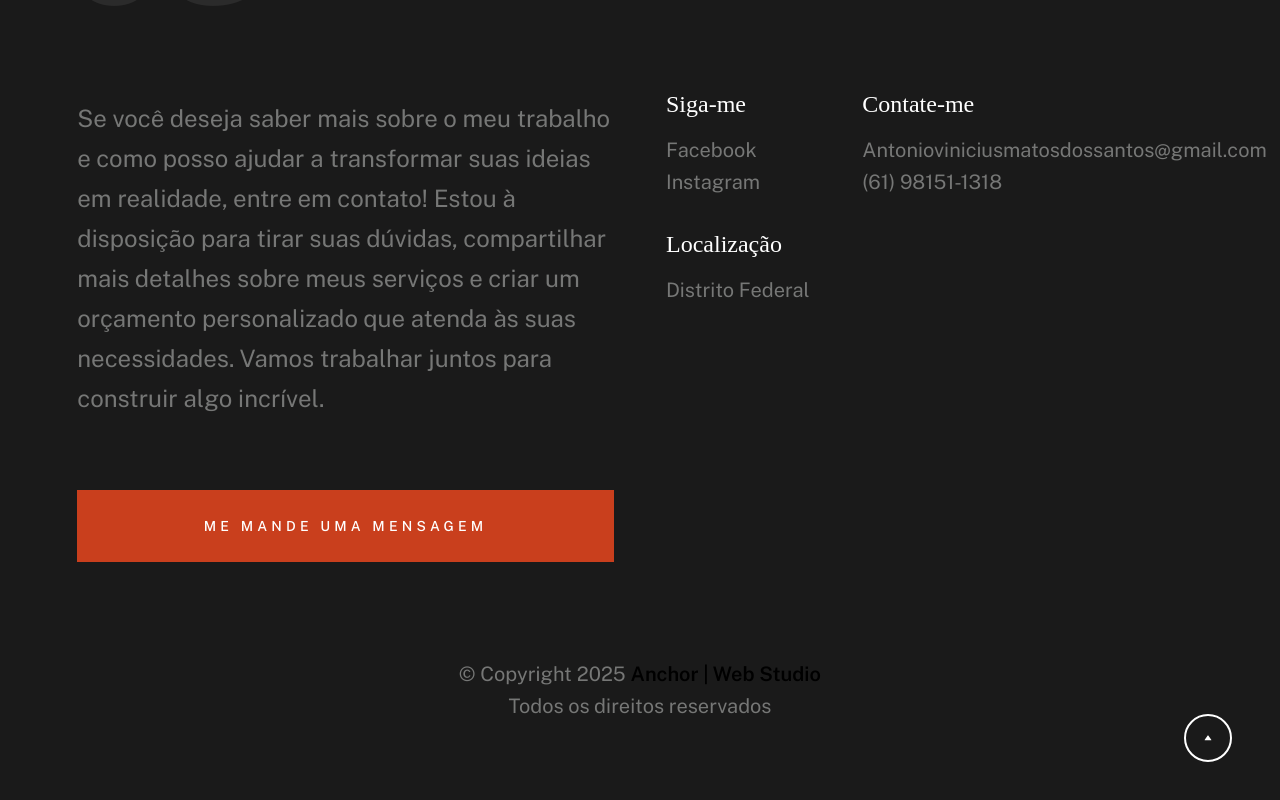
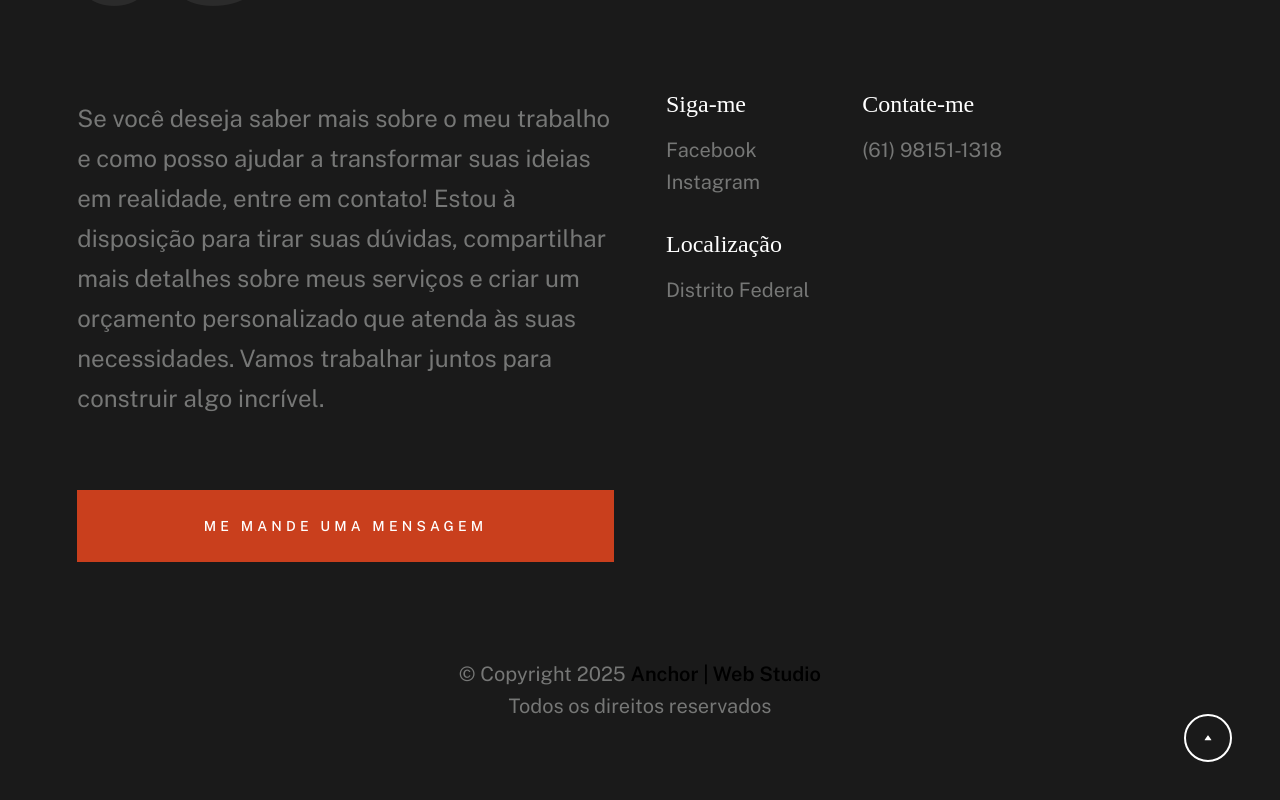
Before and after one commit to AlicM98/AV.1, a plain HTML site: page index.html in a window 1280 px wide. Shown: the part 5319-6119 px from the top of the page. Drawn offline with nearby package versions, Linux system fonts and the light colour scheme; a web font is replaced by a local one.

Commit message:
Update index.html

```diff
--- a/index.html
+++ b/index.html
@@ -366,7 +366,7 @@
                         <div class="column xl-6 md-6 tab-12">
                             <h5>Contate-me</h5>
                             <ul class="link-list">
-                                <li><a href="Antonioviniciusmatosdossantos@gmail.com">Antonioviniciusmatosdossantos@gmail.com</a></li>
+
                                 <li><a href="https://api.whatsapp.com/send/?phone=5561981511318&text&type=phone_number&app_absent=0" target="_blank" >(61) 98151-1318</a></li>
                             </ul>
                         </div>
```
